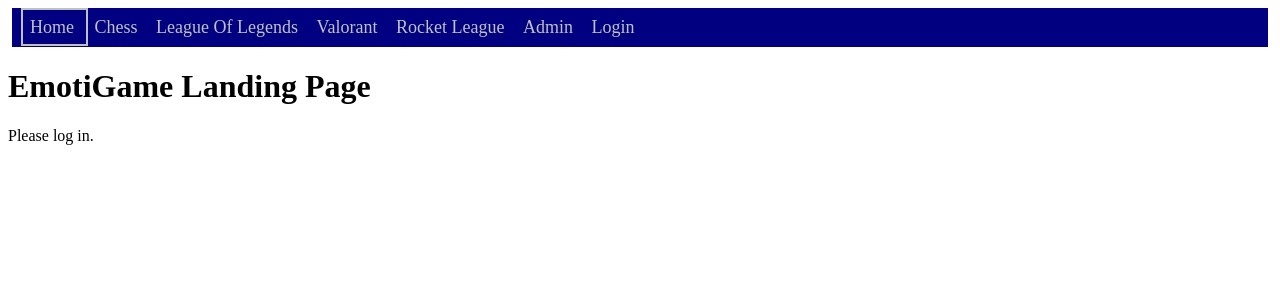
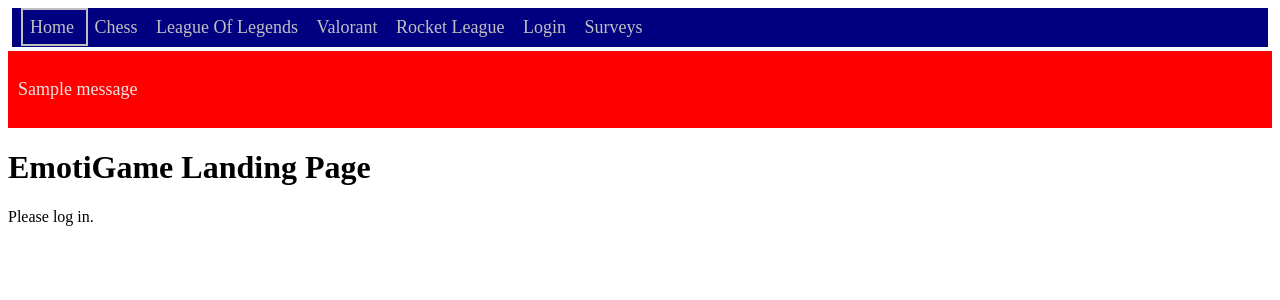
Before and after one commit to ThomasNels/EmotiGame, a Flask app: page / in a window 1280 px wide. Shown: the top 300 px of the page. Run offline with Flask 3, Linux system fonts and the light colour scheme; one stand-in notice (Sample message) is shown.

Commit message:
added survey page, restrict admin page access

```diff
--- a/requirements.txt
+++ b/requirements.txt
@@ -1 +1,3 @@
-Flask==3.0.3
+Flask==3.1.0
+psycopg2_binary==2.9.10
+python-dotenv==1.0.1
--- /dev/null
+++ b/website/static/css/index.css
@@ -0,0 +1,7 @@
+.flashes {
+    padding: 10px;
+    background-color: red;
+    color: rgb(236, 228, 228);
+    margin-bottom: 20px;
+    font-size: large;
+}
--- a/website/templates/base.html
+++ b/website/templates/base.html
@@ -31,13 +31,11 @@
                     class="{% if request.endpoint == 'rocket_league' %} active {% endif %}">
                     Rocket League
                 </a>
-                <!-- TODO: uncomment if statement when database implemented with actual fields -->
-                <!-- {##% if user.admin == True %##} -->
+                {% if (session.get('user_id')) == 1 %}
                 <a href="{{ url_for('admin') }}"
                     class="{% if request.endpoint == 'admin' %} active {% endif %}">
-                    <!-- TODO: make page available only to admin users -->
                     Admin
-                <!-- {##% endif %##} -->
+                {% endif %}
                 </a>
                 {% if session.get('username') %}
                     <a href="{{ url_for('logout') }}"
@@ -50,6 +48,10 @@
                         Login
                     </a>
                 {% endif %}
+                <a href="{{ url_for('survey') }}"
+                    class="{% if request.endpoint == 'survey' %} active {% endif %}">
+                    Surveys
+                </a>
                 <!-- TODO: add EmotiGame image to right side of navbar -->
             </nav>
         {% endblock nav %}
--- a/website/templates/index.html
+++ b/website/templates/index.html
@@ -1,5 +1,15 @@
 {% extends 'base.html' %}
 {% block content %}
+<link rel="stylesheet" href="{{ url_for('static', filename='css/index.css') }}">
+    {% with messages = get_flashed_messages() %}
+        {% if messages %}
+            <div class="flashes">
+                {% for message in messages %}
+                    <p>{{ message }}</p>
+                {% endfor %}
+            </div>
+        {% endif %}
+    {% endwith %}
     <!-- TODO: improve presentation of page -->
     <h1>
         EmotiGame Landing Page
--- /dev/null
+++ b/website/templates/survey.html
@@ -0,0 +1,4 @@
+{% extends 'base.html' %}
+{% block content %}
+    <h1>Page for surveys</h1>
+{% endblock %}
```
Also changed, not shown: website/admin.py (+6 -2 lines), website/sessionManager.py (+6 -2 lines), website/db_connection.py (line endings or trailing spaces).
